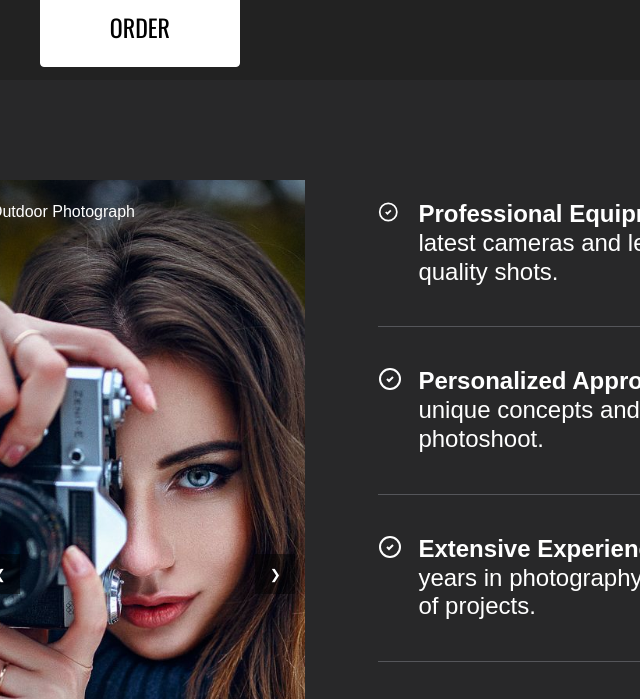
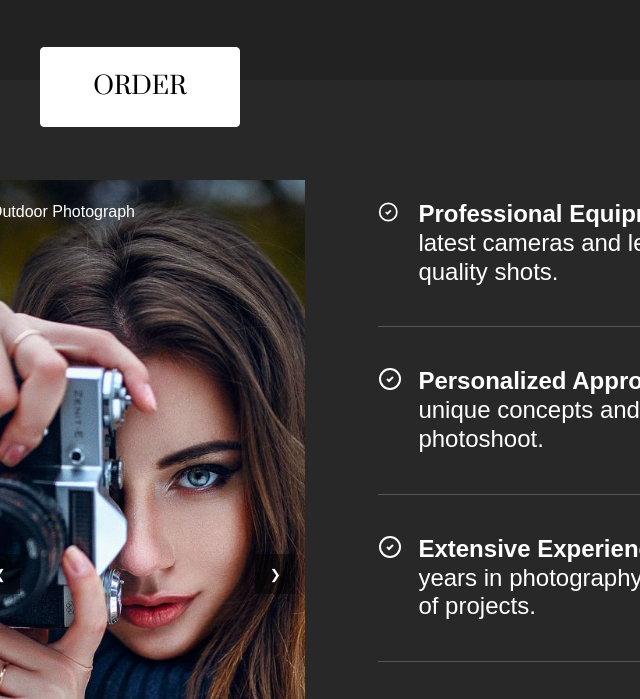
Before and after one commit to SvetlanaEP/project-html-1, a website: page source/index.html in a window 1280 px wide. Shown: the part 828-1527 px from the top of the page, without its empty margins (30-670 px from the left). Drawn offline with nearby package versions, Linux system fonts and the light colour scheme; files that its build step writes are made by us from their sources.

Commit message:
Заменила шрифт

```diff
--- a/source/index.html
+++ b/source/index.html
@@ -5,9 +5,6 @@
     <meta name="viewport" content="width=device-width, initial-scale=1">
     <title> Photographer's website </title>
     <link rel="stylesheet" href="css/style.min.css">
-    <link rel="icon" href="./favicon.ico">
-    <link rel="icon" href="./img/favicon/32.svg" type="image/svg+xml">
-    <link rel="apple-touch-icon" href="./img/favicon/180.png">
   </head>
   <body class="page__body">
   <div class="overflow"></div>
--- a/source/sass/fonts.scss
+++ b/source/sass/fonts.scss
@@ -1,17 +1,8 @@
-@font-face {
-  font-family: 'Oswald';
-  font-weight: 500;
-  font-style: normal;
-  font-display: swap;
-  src: url("../fonts/oswaldmedium.woff2") format("woff2"),
-url("../fonts/oswaldmedium.woff") format("woff");
-}
 
 @font-face {
-  font-family: 'Oswald';
+  font-family: 'Prata';
   font-weight: 400;
   font-style: normal;
   font-display: swap;
-  src: url("../fonts/oswaldregular.woff2") format("woff2"),
-  url("../fonts/oswaldregular.woff") format("woff");
+  src: url('../fonts/prataRegular.ttf') format('truetype');
 }
--- a/source/sass/variables.scss
+++ b/source/sass/variables.scss
@@ -6,7 +6,7 @@ $max-width: 2000px;
 
 //fonts
 $font-body: Arial, sans-serif;
-$font-heading: "Oswald", Arial, sans-serif;
+$font-heading: "Prata", Arial, sans-serif;
 $regular: 400;
 $medium: 500;
 
```
Also changed, not shown: source/fonts/prataRegular.ttf (added), source/sass/style.css, 1 other file.
